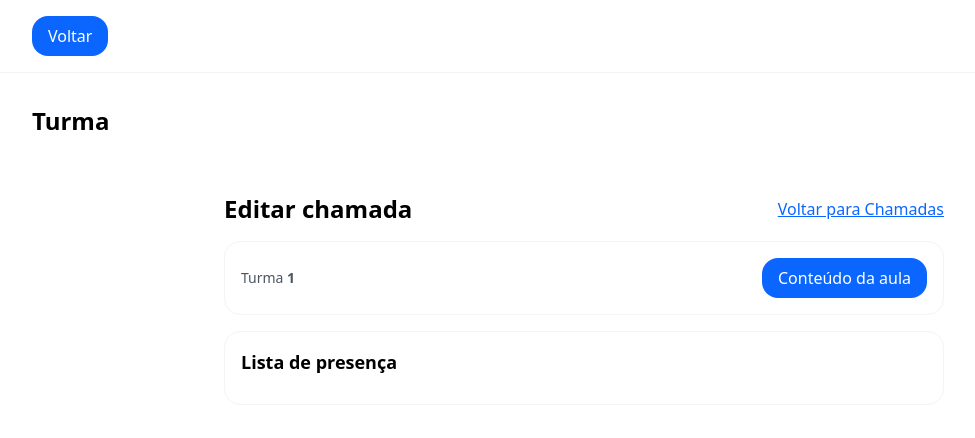
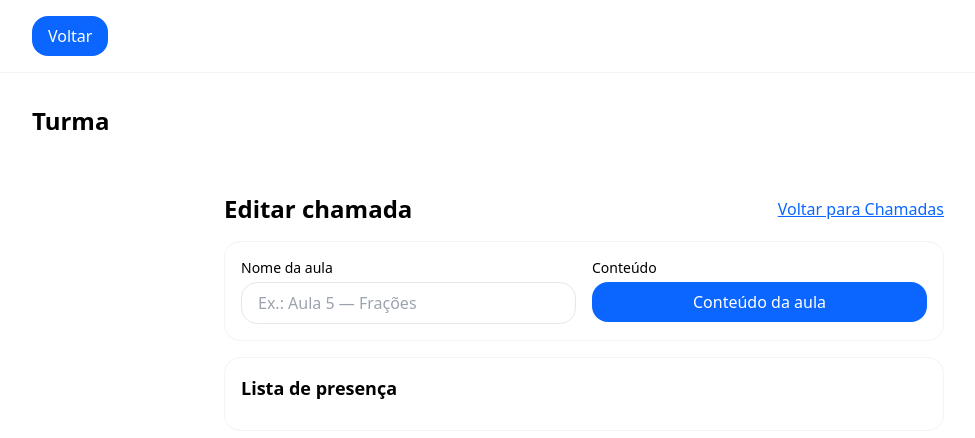
Before and after one commit to guilhermecardosocruz/guieduc, a Next.js app: page /turmas/1/chamadas/1 in a window 1280 px wide. Shown: the top 438 px of the page, without its empty margins (56-1031 px from the left). Built offline with nearby package versions, Linux system fonts and the light colour scheme.

Commit message:
ux(chamada): manter 'Nome da aula' editável e trocar 'Conteúdo' por botão que abre a página de conteúdo da aula

```diff
--- a/app/(app)/turmas/[id]/chamadas/[chamadaId]/conteudo/page.tsx
+++ b/app/(app)/turmas/[id]/chamadas/[chamadaId]/conteudo/page.tsx
@@ -1,5 +1,5 @@
 "use client";
-import { useParams, useRouter } from "next/navigation";
+import { useParams } from "next/navigation";
 import Link from "next/link";
 import { useEffect, useState } from "react";
 
@@ -14,12 +14,8 @@ type Chamada = {
 
 function readJSON<T>(k: string, fb: T): T {
   if (typeof window === "undefined") return fb;
-  try {
-    const raw = localStorage.getItem(k);
-    return raw ? (JSON.parse(raw) as T) : fb;
-  } catch {
-    return fb;
-  }
+  try { const raw = localStorage.getItem(k); return raw ? JSON.parse(raw) as T : fb; }
+  catch { return fb; }
 }
 function writeJSON<T>(k: string, v: T) {
   if (typeof window === "undefined") return;
@@ -27,21 +23,18 @@ function writeJSON<T>(k: string, v: T) {
 }
 
 export default function ConteudoDaAulaPage() {
-  const router = useRouter();
   const { id, chamadaId } = useParams<{ id: string; chamadaId: string }>();
-
   const [chamada, setChamada] = useState<Chamada | null>(null);
   const [conteudo, setConteudo] = useState("");
 
   useEffect(() => {
-    const key = `guieduc:chamadas:${id}`;
-    const arr = readJSON<Chamada[]>(key, []);
+    const arr = readJSON<Chamada[]>(`guieduc:chamadas:${id}`, []);
     const c = arr.find(x => x.id === String(chamadaId)) || null;
     setChamada(c);
     setConteudo(c?.conteudo || "");
   }, [id, chamadaId]);
 
-  function salvarConteudo() {
+  function salvar() {
     const key = `guieduc:chamadas:${id}`;
     const arr = readJSON<Chamada[]>(key, []);
     const i = arr.findIndex(x => x.id === String(chamadaId));
@@ -52,29 +45,31 @@ export default function ConteudoDaAulaPage() {
     }
   }
 
-  const backHref = `/turmas/${id}/chamadas`;
+  const back = `/turmas/${id}/chamadas`;
 
   return (
     <div className="mx-auto max-w-3xl px-6 py-8">
       <div className="mb-4 flex items-center justify-between">
         <h1 className="text-2xl font-bold">Conteúdo da aula</h1>
-        <Link href={backHref} className="underline">Voltar para Chamadas</Link>
+        <Link href={back} className="underline">Voltar</Link>
       </div>
 
       <div className="rounded-2xl border border-gray-100 bg-white p-4">
-        <p className="text-sm text-gray-600 mb-4">
+        <p className="text-sm text-gray-600 mb-3">
           Turma <b>{id}</b>{chamada?.nome ? <> — Aula: <b>{chamada.nome}</b></> : null}
         </p>
+
         <label className="block text-sm mb-2">Conteúdo ministrado</label>
         <textarea
-          className="input min-h-[160px]"
+          className="input min-h-[180px]"
           value={conteudo}
           onChange={(e)=>setConteudo(e.target.value)}
-          placeholder="Ex.: Revisão capítulo 3, exercícios 1-10, laboratório..."
+          placeholder="Ex.: Revisão cap. 3; exercícios 1–10; laboratório..."
         />
+
         <div className="mt-4 flex gap-2">
-          <button className="btn-primary" onClick={salvarConteudo}>Salvar conteúdo</button>
-          <Link href={backHref} className="inline-flex items-center justify-center rounded-2xl px-4 py-2 font-medium border hover:bg-gray-50">
+          <button className="btn-primary" onClick={salvar}>Salvar conteúdo</button>
+          <Link href={back} className="inline-flex items-center justify-center rounded-2xl px-4 py-2 font-medium border hover:bg-gray-50">
             Voltar
           </Link>
         </div>
--- a/app/(app)/turmas/[id]/chamadas/[chamadaId]/page.tsx
+++ b/app/(app)/turmas/[id]/chamadas/[chamadaId]/page.tsx
@@ -28,6 +28,7 @@ export default function EditarChamadaPage() {
   const base = `/turmas/${id}`;
 
   const [chamada, setChamada] = useState<Chamada | null>(null);
+  const [nomeAula, setNomeAula] = useState("");
   const [alunos, setAlunos] = useState<Aluno[]>([]);
   const [pres, setPres] = useState<Record<string, boolean>>({});
 
@@ -38,14 +39,25 @@ export default function EditarChamadaPage() {
     const arrA = readJSON<Aluno[]>(akey, []);
     const c = arrC.find(x => x.id === String(chamadaId)) || null;
     setChamada(c);
+    setNomeAula(c?.nome || "");
     setPres(c?.presencas || {});
     setAlunos(arrA);
   }, [id, chamadaId]);
 
+  function salvarNomeAula(nextNome: string) {
+    setNomeAula(nextNome);
+    const key = `guieduc:chamadas:${id}`;
+    const arr = readJSON<Chamada[]>(key, []);
+    const i = arr.findIndex(x => x.id === String(chamadaId));
+    if (i >= 0) {
+      arr[i] = { ...arr[i], nome: nextNome };
+      writeJSON(key, arr);
+    }
+  }
+
   function togglePresenca(alunoId: string) {
     const next = { ...pres, [alunoId]: !pres[alunoId] };
     setPres(next);
-    // persiste
     const ckey = `guieduc:chamadas:${id}`;
     const arr = readJSON<Chamada[]>(ckey, []);
     const i = arr.findIndex(x => x.id === String(chamadaId));
@@ -70,20 +82,31 @@ export default function EditarChamadaPage() {
         <Link href={`${base}/chamadas`} className="underline">Voltar para Chamadas</Link>
       </div>
 
+      {/* Mantém o design: grid com Nome da aula + botão Conteúdo */}
       <div className="rounded-2xl border border-gray-100 bg-white p-4 mb-4">
-        <div className="flex flex-wrap items-center gap-2 justify-between">
-          <p className="text-sm text-gray-600">
-            Turma <b>{id}</b>{chamada?.nome ? <> — Aula: <b>{chamada.nome}</b></> : null}
-          </p>
-          <Link
-            href={`${base}/chamadas/${chamadaId}/conteudo`}
-            className="btn-primary"
-          >
-            Conteúdo da aula
-          </Link>
+        <div className="grid sm:grid-cols-2 gap-4">
+          <div>
+            <label className="block text-sm mb-1">Nome da aula</label>
+            <input
+              className="input"
+              value={nomeAula}
+              onChange={(e)=>salvarNomeAula(e.target.value)}
+              placeholder="Ex.: Aula 5 — Frações"
+            />
+          </div>
+          <div>
+            <label className="block text-sm mb-1">Conteúdo</label>
+            <Link
+              href={`${base}/chamadas/${chamadaId}/conteudo`}
+              className="btn-primary w-full text-center"
+            >
+              Conteúdo da aula
+            </Link>
+          </div>
         </div>
       </div>
 
+      {/* Lista de presença (inalterada) */}
       <div className="rounded-2xl border border-gray-100 bg-white p-4">
         <h2 className="text-lg font-semibold mb-3">Lista de presença</h2>
         <ul className="divide-y divide-gray-100 rounded-2xl overflow-hidden">
```
Also changed, not shown: 1 other file (tests, documents, lock files or other folders).
